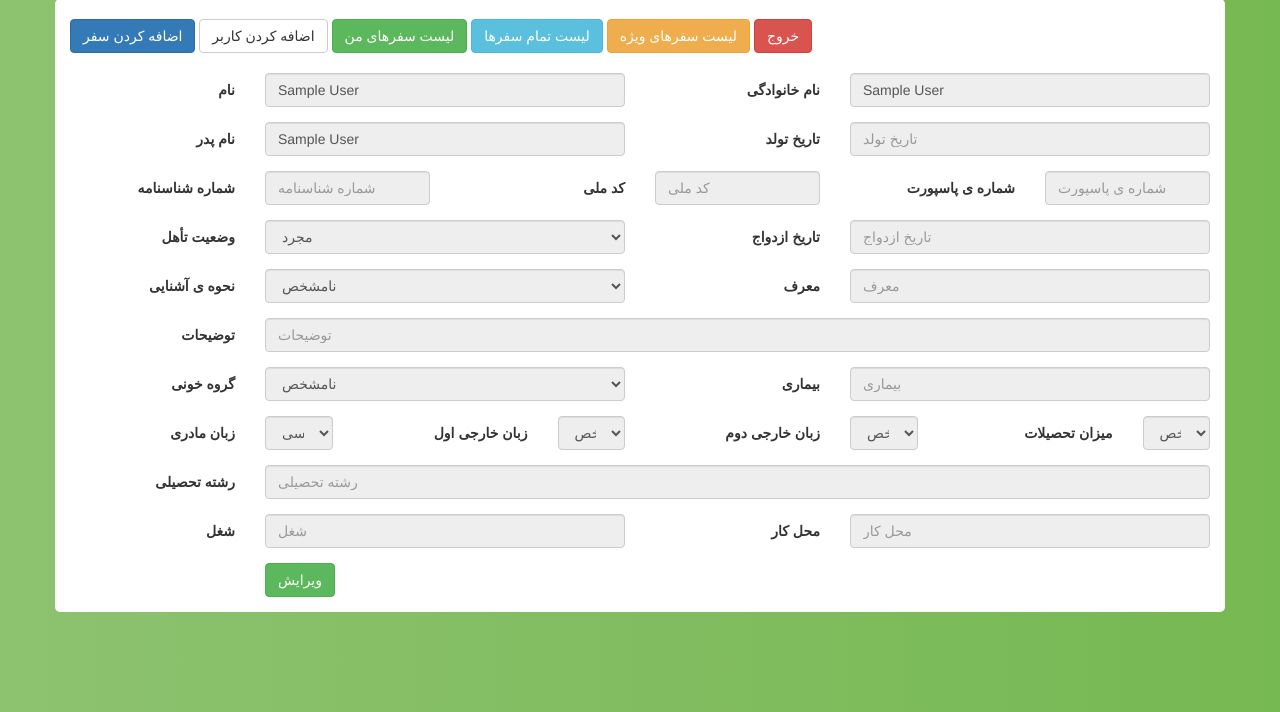
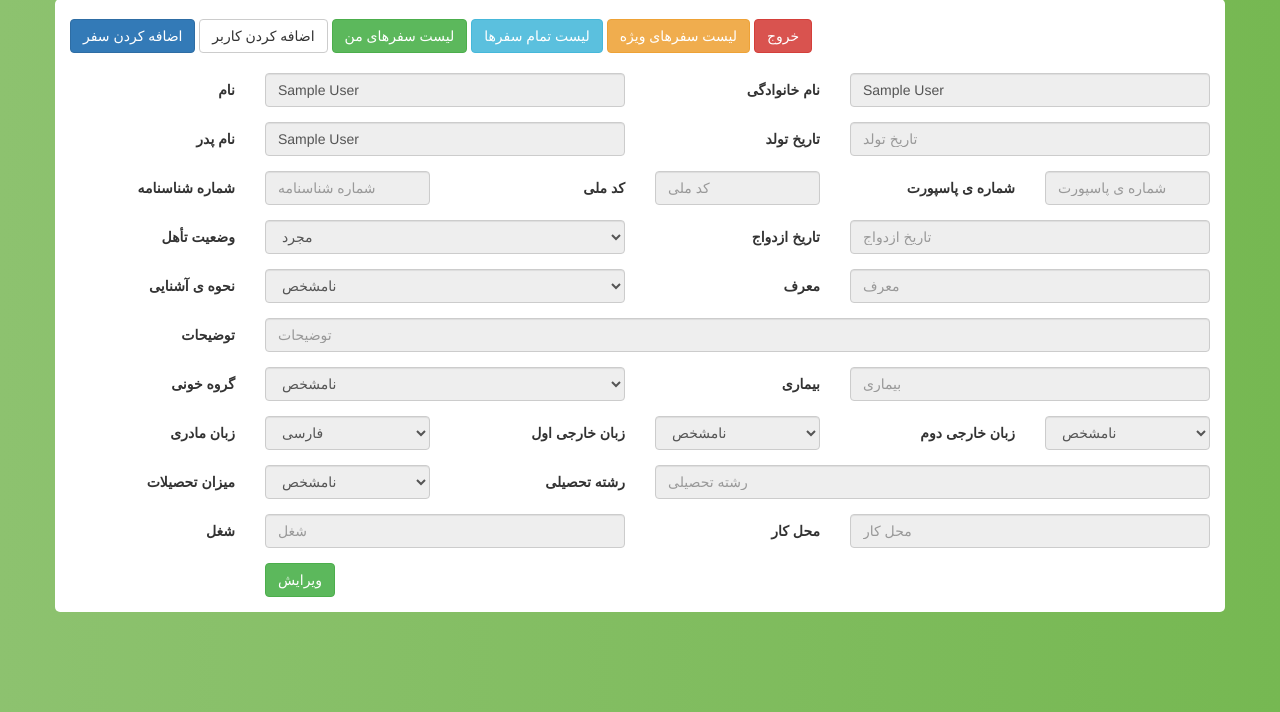
Before and after one commit to mohsen89z/tabiat-service, a PHP site: page /usr/profile.php in a window 1280 px wide. Shown: the part 101-813 px from the top of the page. Run offline with PHP 8.4, Linux system fonts and the light colour scheme; the visitor is signed in with stand-in values (Sample User, id 1); data comes from the database, SQL or seed files in the repository; data that the repository does not hold is empty; some libraries are stand-ins or nearby versions.

Commit message:
some minor changes

```diff
--- a/usr/profile.php
+++ b/usr/profile.php
@@ -269,7 +269,7 @@ session_start();
             <label class="control-label col-sm-2" for="nativ_lnag">
                 زبان مادری
             </label>
-            <div class="col-sm-1">
+            <div class="col-sm-2">
                 <select disabled='disabled' class="form-control" name="nativ_lnag"
                         id="nativ_lnag">
                     <?php
@@ -288,7 +288,7 @@ session_start();
             <label class="control-label col-sm-2" for="first_lang">
                 زبان خارجی اول
             </label>
-            <div class="col-sm-1">
+            <div class="col-sm-2">
                 <select disabled='disabled' class="form-control" name="first_lang"
                         id="first_lang">
                     <option value="14">نامشخص</option>
@@ -308,7 +308,7 @@ session_start();
             <label class="control-label col-sm-2" for="sec_lang">
                 زبان خارجی دوم
             </label>
-            <div class="col-sm-1">
+            <div class="col-sm-2">
                 <select disabled='disabled' class="form-control" name="sec_lang"
                         id="sec_lang">
                     <option value="14">نامشخص</option>
@@ -325,10 +325,14 @@ session_start();
                     ?>
                 </select>
             </div>
+
+        </div>
+        <div class="form-group">
+
             <label class="control-label col-sm-2" for="edu_level">
                 میزان تحصیلات
             </label>
-            <div class="col-sm-1">
+            <div class="col-sm-2">
                 <select disabled='disabled' class="form-control" name="edu_level"
                         id="edu_level">
                     <option value="14">نامشخص</option>
@@ -345,12 +349,10 @@ session_start();
                     ?>
                 </select>
             </div>
-        </div>
-        <div class="form-group">
             <label class="control-label col-sm-2" for="edu_field">
                 رشته تحصیلی
             </label>
-            <div class="col-sm-10">
+            <div class="col-sm-6">
                 <input <?php if (!$newInfo) echo "value='" . $userInfo->edu_field . "'"; ?> disabled='disabled'
                                                                                             type="text"
                                                                                             class="form-control"
```
Also changed, not shown: usr/addInfo.php (+4 -3 lines), usr/insertInfo.php (+15 -2 lines).
